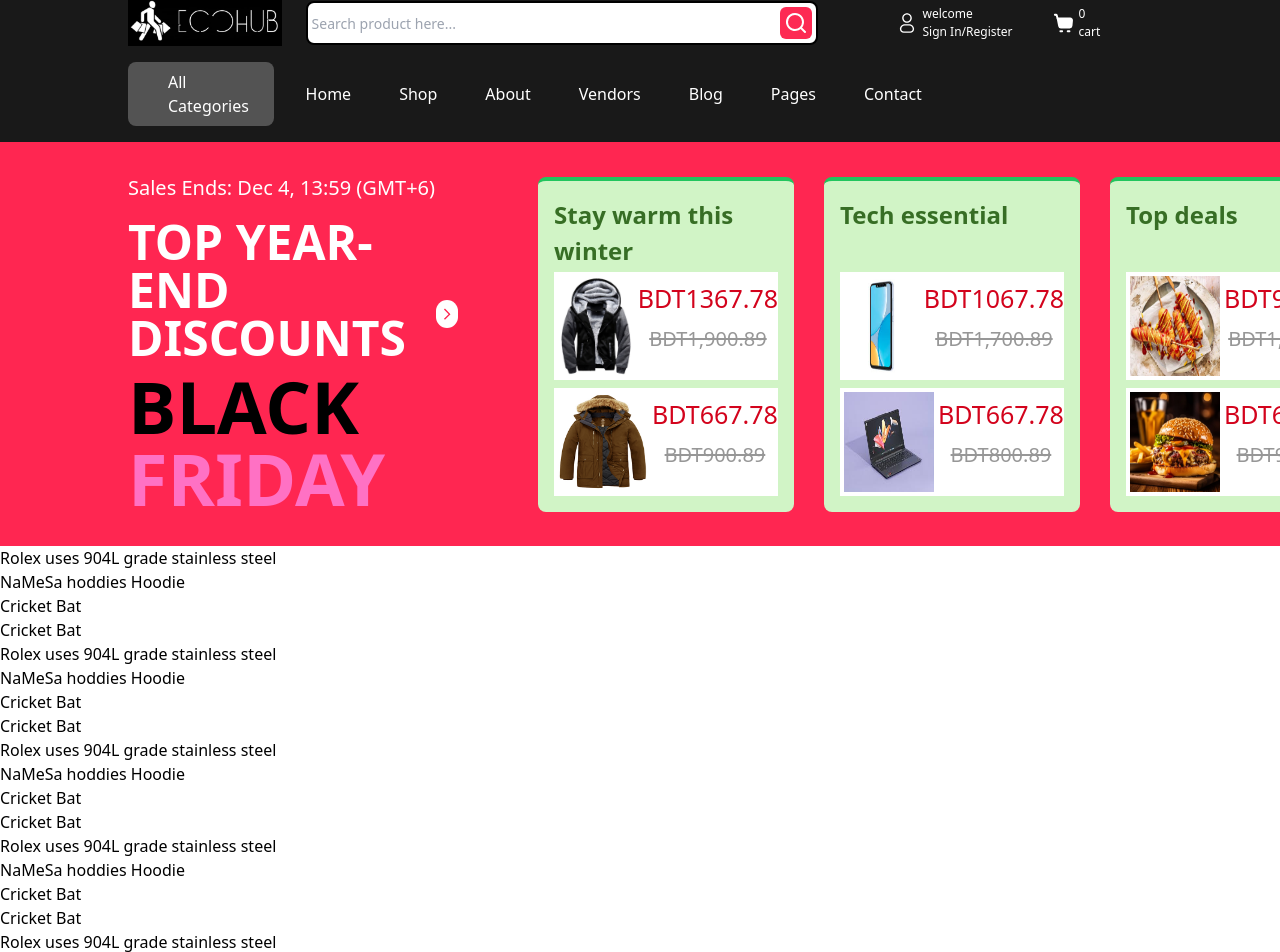
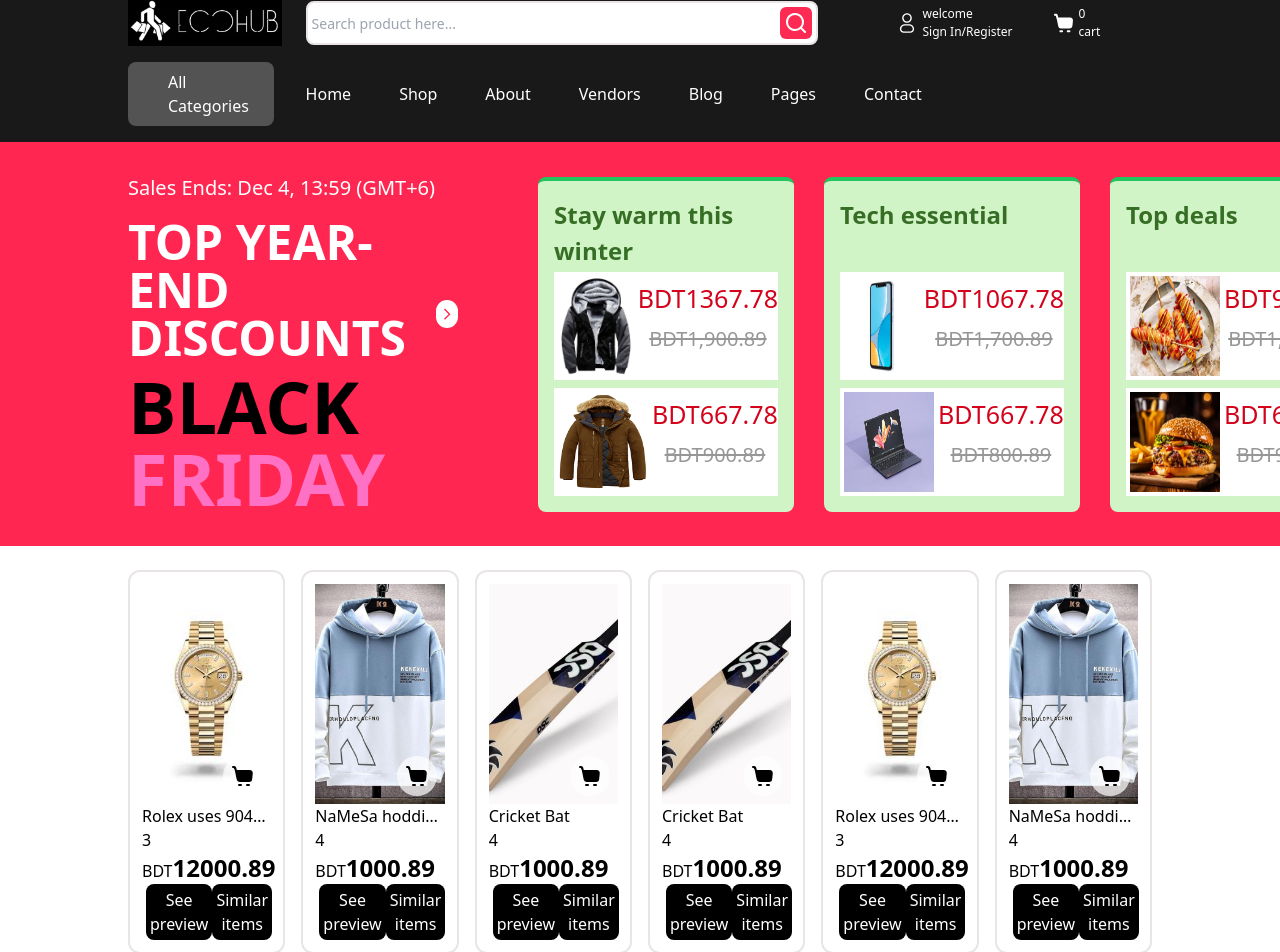
Before and after one commit to Perseus9999/Ecommerce-FrontEnd, a Next.js app: page / in a window 1280 px wide. Shown: the top 952 px of the page. Built offline with nearby package versions, Linux system fonts and the light colour scheme.

Commit message:
homePage Product done

```diff
--- a/src/components/home/product.tsx
+++ b/src/components/home/product.tsx
@@ -1,17 +1,52 @@
+import CartIcon from '@/icon/cartIcon';
 import data from '@/json/product.json';
+import Image from 'next/image';
 
 const Product = () => {
   const products = data.products;
   console.log(`📌 ~ product:`, products);
 
   return (
-    <>
-      <div>
-        {products.map((product) => (
-          <p>{product.title}</p>
-        ))}
+    <div className='mx-[10%] my-6 '>
+      <div className='grid grid-cols-6 gap-4  '>
+        {products &&
+          products.length > 0 &&
+          products.map((product) => (
+            <div key={product.id} className='border p-3 rounded-xl'>
+              <div className='relative'>
+                <Image
+                  src={product.image[0]}
+                  width={500}
+                  height={500}
+                  alt={product.title}
+                  className=' h-[220px] w-[100%]  object-cover'
+                />
+                <div className='absolute bottom-2 right-2 bg-white  bg-opacity-70 text-white p-2 rounded-full cursor-pointer hover:bg-gray-500'>
+                  <CartIcon color='black' size='24' />
+                </div>
+              </div>
+              <div className='text-md line-clamp-1'>{product.title}</div>
+              <div>{product.rating}</div>
+              <div>
+                <span className='font-medium'>BDT</span>
+                <span className='font-bold text-2xl'>{product.price}</span>
+              </div>
+              <div className='flex items-center justify-between mx-1'>
+                <div>
+                  <button className='bg-black text-[white] p-1 rounded-lg'>
+                    See preview
+                  </button>
+                </div>
+                <div>
+                  <button className='bg-black text-[white] p-1 rounded-lg'>
+                    Similar items
+                  </button>
+                </div>
+              </div>
+            </div>
+          ))}
       </div>
-    </>
+    </div>
   );
 };
 
--- a/src/icon/cartIcon.tsx
+++ b/src/icon/cartIcon.tsx
@@ -2,8 +2,9 @@ import React from 'react';
 type Props = {
   color?: string;
   size?: string;
+  className?: string;
 };
-const CartIcon = ({ color, size }: Props) => {
+const CartIcon = ({ color, size, className }: Props) => {
   return (
     <svg
       width={size}
@@ -11,6 +12,7 @@ const CartIcon = ({ color, size }: Props) => {
       viewBox='0 0 24 24'
       fill={color}
       xmlns='http://www.w3.org/2000/svg'
+      className={className}
     >
       <path
         d='M5 7H13H18.79C19.9733 7 20.8978 8.02164 20.7801 9.19901L20.1801 15.199C20.0779 16.2214 19.2175 17 18.19 17H8.63961C7.68625 17 6.86542 16.3271 6.67845 15.3922L5 7Z'
--- a/src/styles/globals.css
+++ b/src/styles/globals.css
@@ -21,7 +21,7 @@ body {
 } */
 
 .border {
-  border: 2px solid black;
+  border: 2px solid #e9e5e5;
 }
 
 .footer {
```
Also changed, not shown: src/json/product.json (+32 -32 lines).
